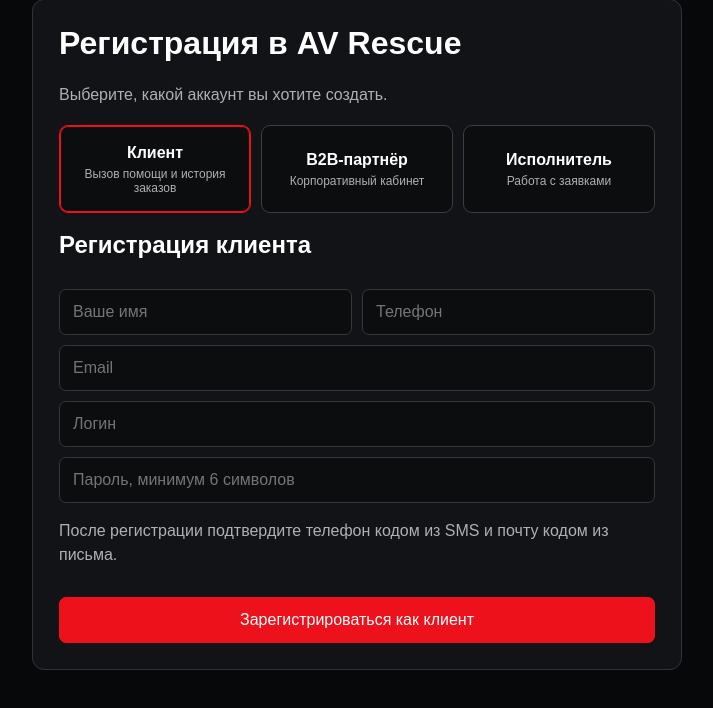
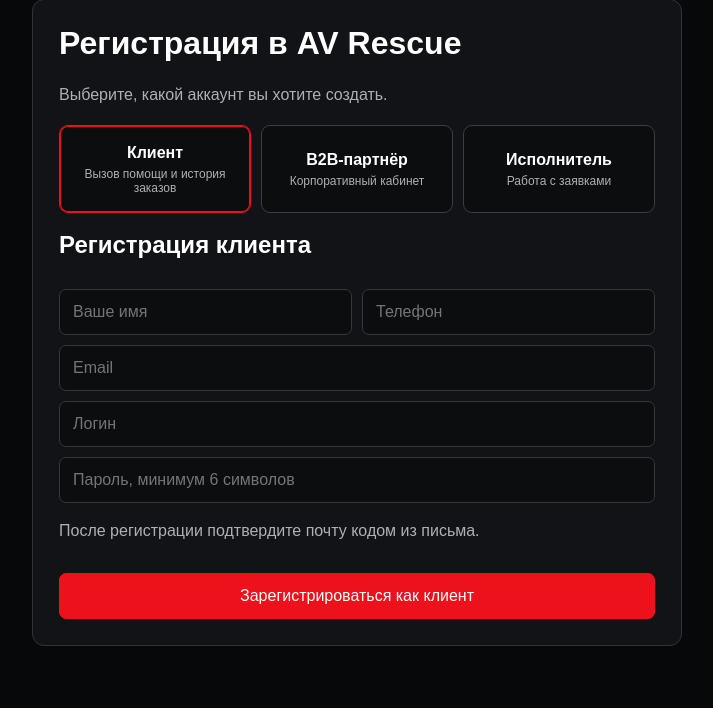
Before and after one commit to JAAXCOB/vladislaw, a PHP site: page /register.php?type=client in a window 1280 px wide. Shown: the part 115-823 px from the top of the page, without its empty margins (283-996 px from the left). After the commit the page ends 761 px from the top, so only its background shows below. Run offline with PHP 8.4, Linux system fonts and the light colour scheme.

Commit message:
Use email-only verification in register.php

```diff
--- a/site/patches/9.0/register.php
+++ b/site/patches/9.0/register.php
@@ -34,4 +34,4 @@ button,.btn{display:inline-flex;align-items:center;justify-content:center;paddin
 <div class="card"><h1>Регистрация в AV Rescue</h1><p class="muted">Выберите, какой аккаунт вы хотите создать.</p>
 <div class="types"><a class="type <?php echo $type==='client'?'active':'';?>" href="/register.php?type=client">Клиент<span>Вызов помощи и история заказов</span></a><a class="type" href="/b2b-register.php">B2B-партнёр<span>Корпоративный кабинет</span></a><a class="type" href="/executor-register.php">Исполнитель<span>Работа с заявками</span></a></div>
 <?php if($type==='client'):?><h2>Регистрация клиента</h2><?php if($msg):?><p class="err"><?php echo htmlspecialchars($msg);?></p><?php endif;?>
-<form method="post"><input type="hidden" name="type" value="client"><div class="row2"><input name="name" placeholder="Ваше имя" required><input name="phone" placeholder="Телефон" required></div><input type="email" name="email" placeholder="Email" required><input name="login" placeholder="Логин" required><input type="password" name="password" placeholder="Пароль, минимум 6 символов" required><p class="muted">После регистрации подтвердите телефон кодом из SMS и почту кодом из письма.</p><button class="btn full">Зарегистрироваться как клиент</button></form><?php else:?><p class="muted">После выбора откроется нужная форма регистрации.</p><?php endif;?></div></div></body></html>
+<form method="post"><input type="hidden" name="type" value="client"><div class="row2"><input name="name" placeholder="Ваше имя" required><input name="phone" placeholder="Телефон" required></div><input type="email" name="email" placeholder="Email" required><input name="login" placeholder="Логин" required><input type="password" name="password" placeholder="Пароль, минимум 6 символов" required><p class="muted">После регистрации подтвердите почту кодом из письма.</p><button class="btn full">Зарегистрироваться как клиент</button></form><?php else:?><p class="muted">После выбора откроется нужная форма регистрации.</p><?php endif;?></div></div></body></html>
```
